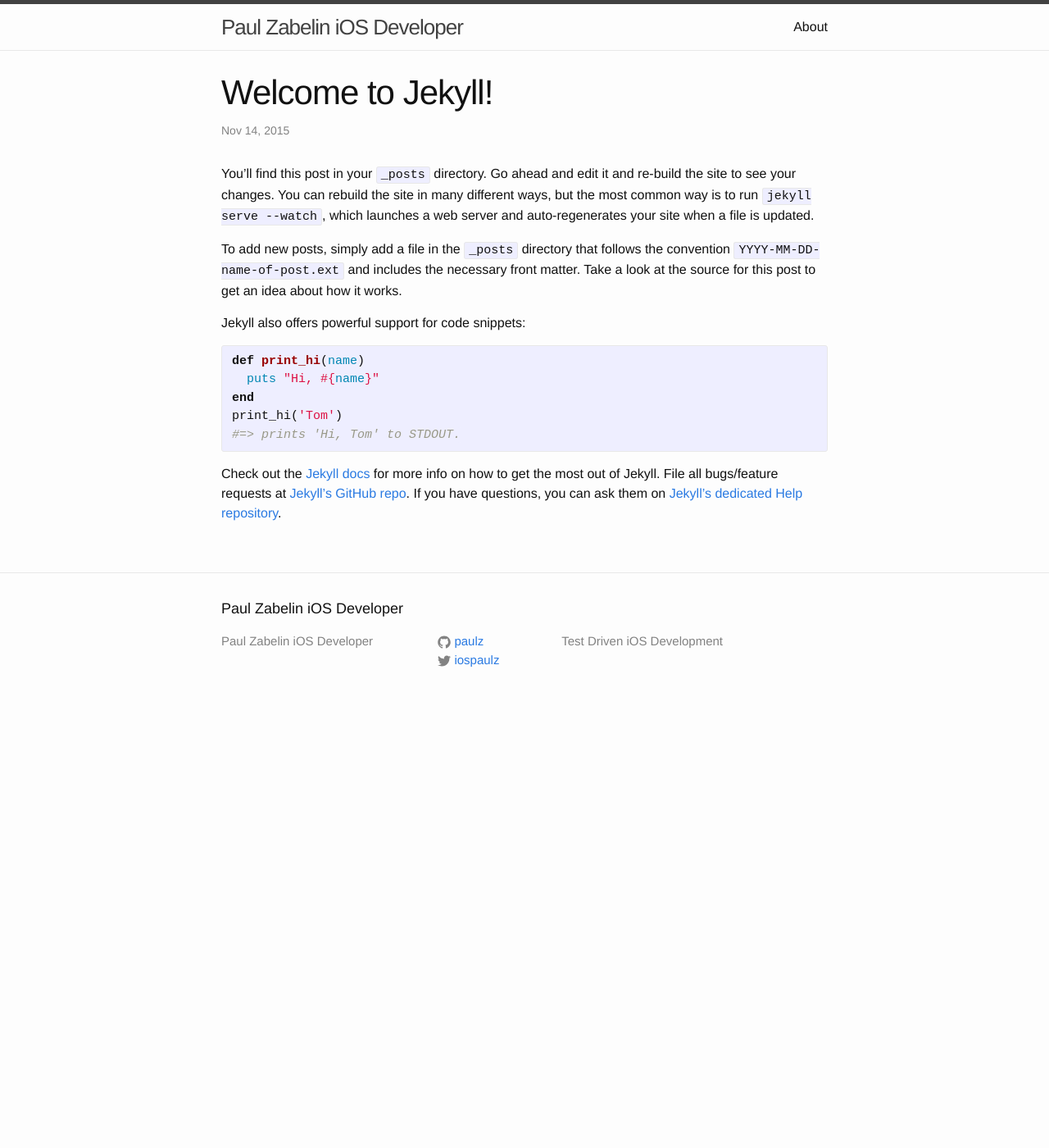
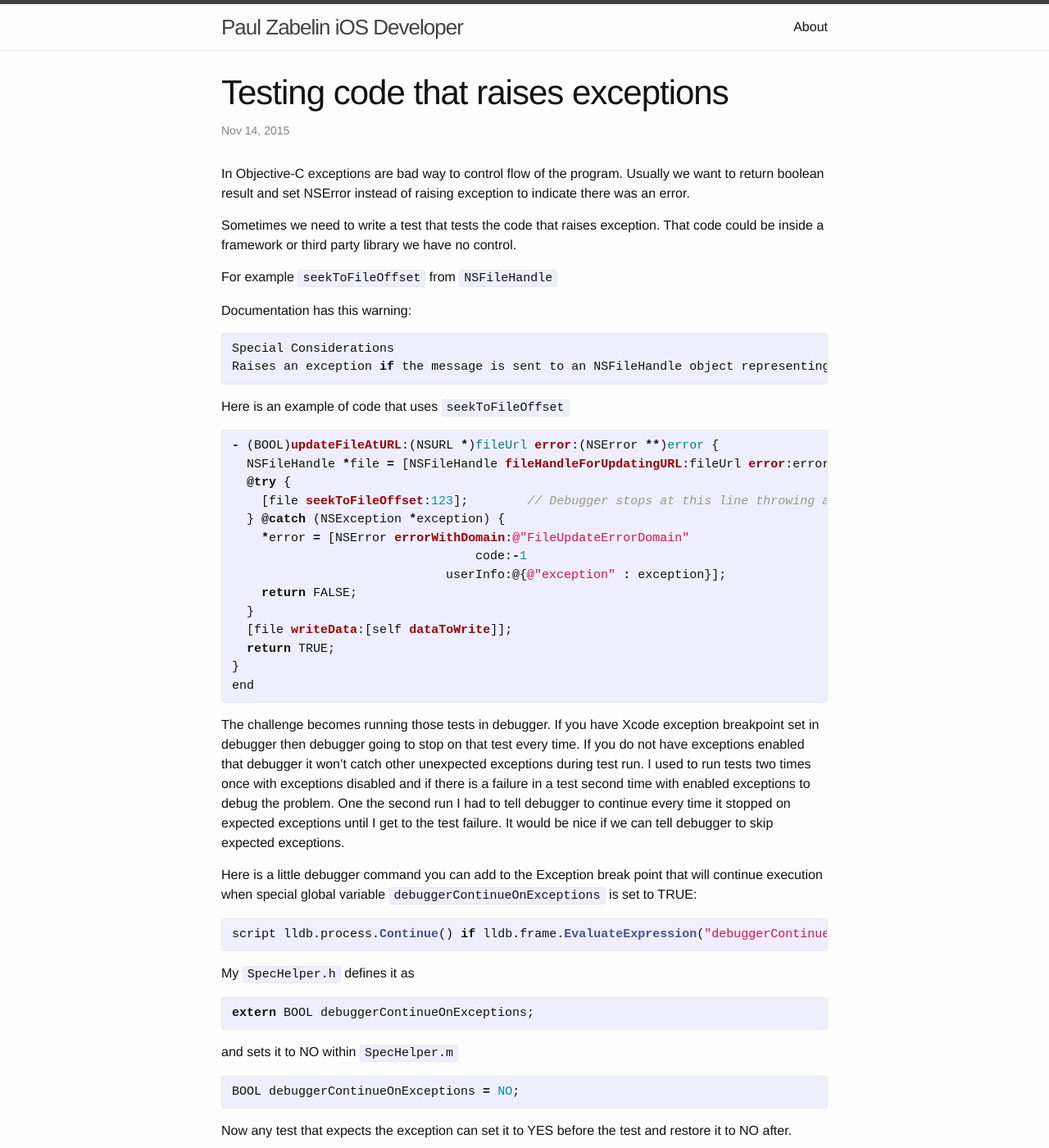
Before and after one commit to paulz/paulz.github.io, a Jekyll site: the page built from _posts/2015-11-14-welcome-to-jekyll.markdown, in a window 1280 px wide and 1400 px high. Shown: the whole window at 82% size. Built offline with Jekyll 4.4.1, drawn with Linux system fonts in a browser that asks for light colours; some of the changed text lies outside the part shown.

Commit message:
add post on Testing code that raises exceptions

```diff
--- a/_posts/2015-11-14-welcome-to-jekyll.markdown
+++ b/_posts/2015-11-14-welcome-to-jekyll.markdown
@@ -1,25 +1,83 @@
 ---
 layout: post
-title:  "Welcome to Jekyll!"
+title:  "Testing code that raises exceptions"
 date:   2015-11-14 16:32:39
-categories: jekyll update
+categories: ios tdd unit objc
 ---
-You’ll find this post in your `_posts` directory. Go ahead and edit it and re-build the site to see your changes. You can rebuild the site in many different ways, but the most common way is to run `jekyll serve --watch`, which launches a web server and auto-regenerates your site when a file is updated.
+In Objective-C exceptions are bad way to control flow of the program. Usually we want to return boolean result and set NSError instead of raising exception to indicate there was an error.
 
-To add new posts, simply add a file in the `_posts` directory that follows the convention `YYYY-MM-DD-name-of-post.ext` and includes the necessary front matter. Take a look at the source for this post to get an idea about how it works.
+Sometimes we need to write a test that tests the code that raises exception.
+That code could be inside a framework or third party library we have no control.
 
-Jekyll also offers powerful support for code snippets:
+For example `seekToFileOffset` from `NSFileHandle`
 
-{% highlight ruby %}
-def print_hi(name)
-  puts "Hi, #{name}"
-end
-print_hi('Tom')
-#=> prints 'Hi, Tom' to STDOUT.
+Documentation has this warning:
+
+{% highlight objc %}
+Special Considerations
+Raises an exception if the message is sent to an NSFileHandle object representing a pipe or socket, if the file descriptor is closed, or if any other error occurs in seeking.
 {% endhighlight %}
 
-Check out the [Jekyll docs][jekyll] for more info on how to get the most out of Jekyll. File all bugs/feature requests at [Jekyll’s GitHub repo][jekyll-gh]. If you have questions, you can ask them on [Jekyll’s dedicated Help repository][jekyll-help].
+Here is an example of code that uses `seekToFileOffset`
 
-[jekyll]:      http://jekyllrb.com
-[jekyll-gh]:   https://github.com/jekyll/jekyll
-[jekyll-help]: https://github.com/jekyll/jekyll-help
+{% highlight objc %}
+- (BOOL)updateFileAtURL:(NSURL *)fileUrl error:(NSError **)error {
+  NSFileHandle *file = [NSFileHandle fileHandleForUpdatingURL:fileUrl error:error];
+  @try {
+    [file seekToFileOffset:123];        // Debugger stops at this line throwing an expected exception in test
+  } @catch (NSException *exception) {
+    *error = [NSError errorWithDomain:@"FileUpdateErrorDomain"
+                                 code:-1
+                             userInfo:@{@"exception" : exception}];
+    return FALSE;
+  }
+  [file writeData:[self dataToWrite]];
+  return TRUE;
+}
+end
+{% endhighlight %}
+
+The challenge becomes running those tests in debugger.
+If you have Xcode exception breakpoint set in debugger then debugger going to stop on that test every time.
+If you do not have exceptions enabled that debugger it won't catch other unexpected exceptions during test run.
+I used to run tests two times once with exceptions disabled and if there is a failure in a test second time with enabled exceptions to debug the problem.
+One the second run I had to tell debugger to continue every time it stopped on expected exceptions until I get to the test failure.
+It would be nice if we can tell debugger to skip expected exceptions.
+
+Here is a little debugger command you can add to the Exception break point that will continue execution when special global variable `debuggerContinueOnExceptions` is set to TRUE:
+
+{% highlight python %}
+script lldb.process.Continue() if lldb.frame.EvaluateExpression("debuggerContinueOnExceptions").GetValueAsUnsigned() else None
+{% endhighlight %}
+
+My `SpecHelper.h` defines it as
+{% highlight objc %}
+extern BOOL debuggerContinueOnExceptions;
+{% endhighlight %}
+
+and sets it to NO within `SpecHelper.m`
+{% highlight objc %}
+BOOL debuggerContinueOnExceptions = NO;
+{% endhighlight %}
+
+Now any test that expects the exception can set it to YES before the test and restore it to NO after.
+
+{% highlight objc %}
+beforeEach(^{
+    debuggerContinueOnExceptions = YES;
+});
+
+afterEach(^{
+    debuggerContinueOnExceptions = NO;
+});
+
+it(@"should report exception", ^{
+    NSError *error = nil;
+    [[theValue([updateFileAtURL:faultyFileUrl error:&error]) should] equal:theValue(NO)];
+    [[error.domain should] equal:@"FileUpdateErrorDomain"];
+
+    NSException *illegalSeek = error.userInfo[@"exception"];
+    [[illegalSeek.name should] equal:NSFileHandleOperationException];
+    [[illegalSeek.reason should] equal:@"*** -[NSConcreteFileHandle seekToFileOffset:]: Illegal seek"];
+});
+{% endhighlight %}
```
